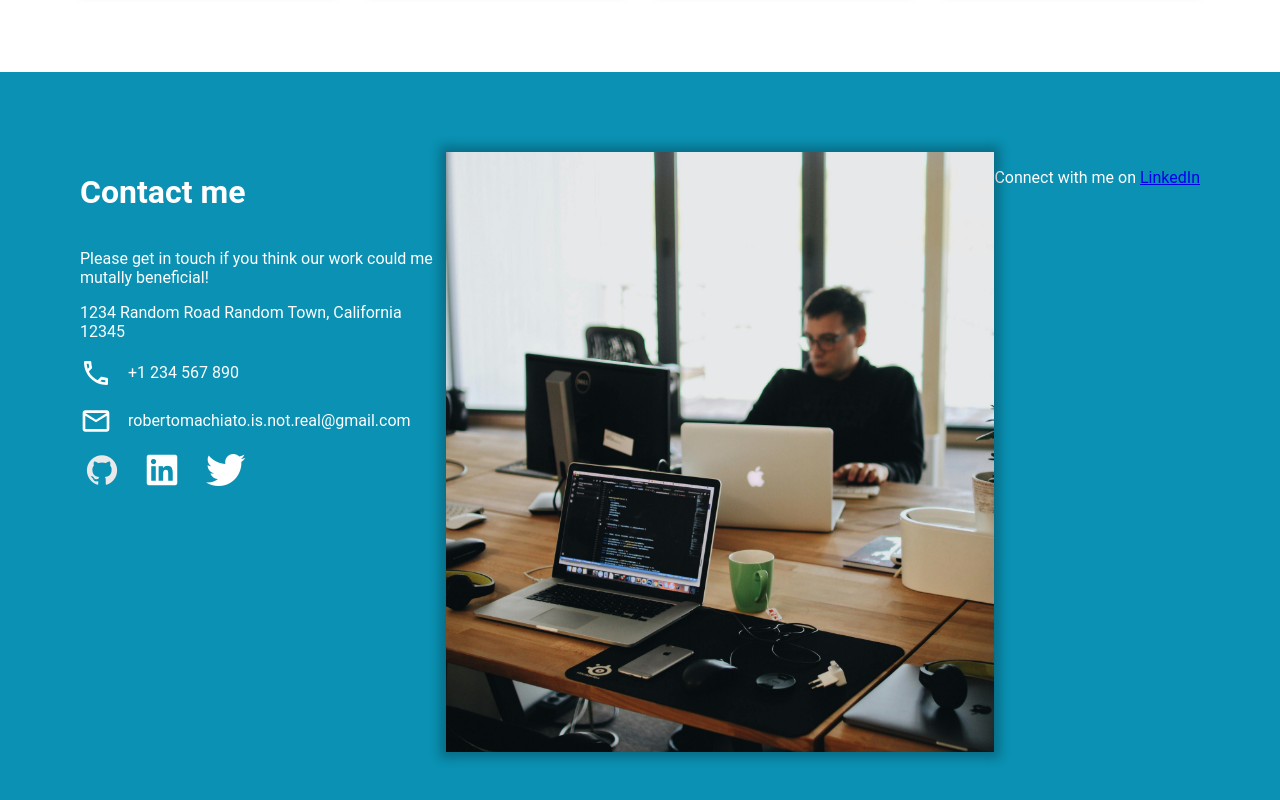
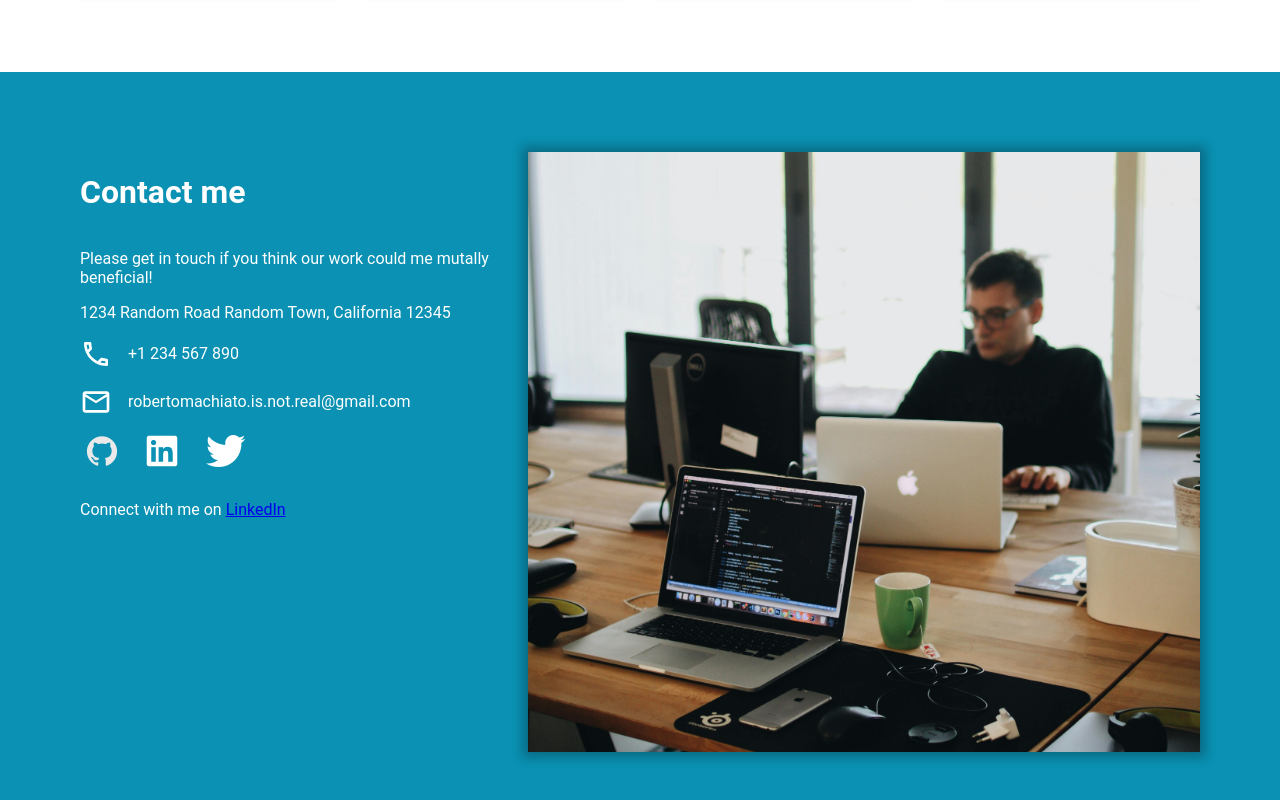
Before and after one commit to dekel5030/FirstRepsonsiveSite, a plain HTML site: page index.html in a window 1280 px wide. Shown: the part 1297-2097 px from the top of the page. Drawn offline with nearby package versions, Linux system fonts and the light colour scheme.

Commit message:
Update index.html

```diff
--- a/index.html
+++ b/index.html
@@ -59,12 +59,6 @@
           <button class="linkedin icon devicon-linkedin-plain"></button>
           <button class="twitter icon devicon-twitter-original"></button>
         </div>
-      </div>
-      <picture>
-        <source srcset="5e070d7a4d7cf96ab9ef.jpg" type="image/jpg" />
-        <img src="5e070d7a4d7cf96ab9ef.jpg" alt="Office photo" />
-      </picture>
-      <div class="text-linkedin">
         <p>
           Connect with me on
           <a
@@ -76,6 +70,10 @@
           </a>
         </p>
       </div>
+      <picture>
+        <source srcset="5e070d7a4d7cf96ab9ef.jpg" type="image/jpg" />
+        <img src="5e070d7a4d7cf96ab9ef.jpg" alt="Office photo" />
+      </picture>
     </footer>
   </body>
 </html>
```
